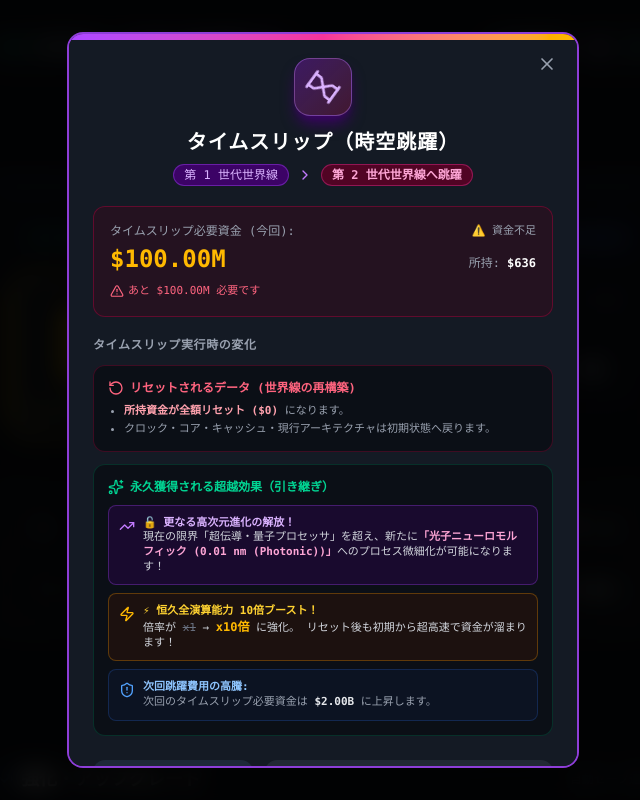
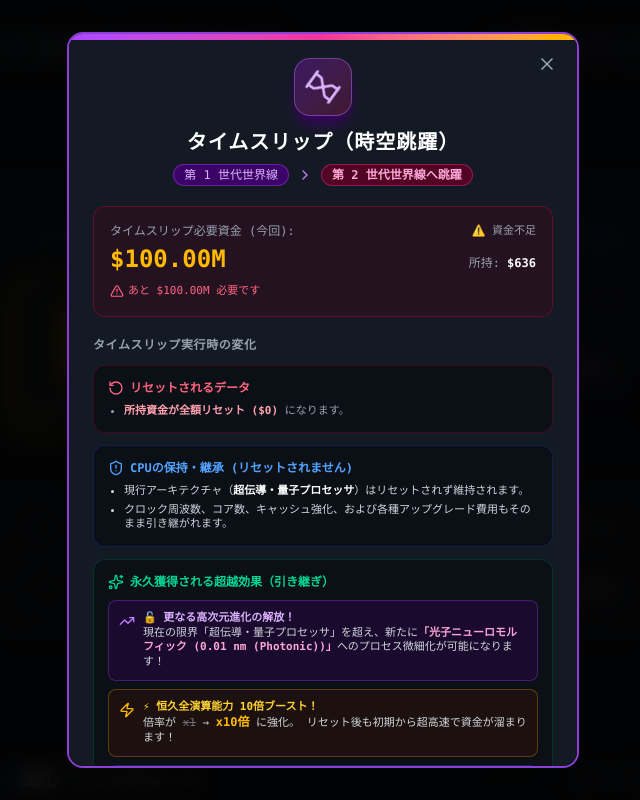
Before and after one commit to natto-tenpura/CPU-, a React (Vite) app: page / in a window 1280 px wide. Both pictures are taken after a click on the button "タイムスリップ世界線情報". Shown: the top 800 px of the page, without its empty margins (317-957 px from the left). Built offline with nearby package versions, Linux system fonts and the light colour scheme.

Commit message:
feat: preserve CPU stats on Time Slip
Modified Time Slip logic to retain current architecture, clock, core, and upgrade status instead of resetting them. Updated the UI to reflect that only funds are reset.

```diff
--- a/src/App.tsx
+++ b/src/App.tsx
@@ -432,17 +432,8 @@ export default function App() {
       const nextTimeSlipCount = (prev.timeSlipCount || 0) + 1;
       const updated: GameSaveData = {
         ...prev,
-        money: 0, // Reset money to $0 upon Time Slip!
-        clockKhz: 740,
-        cores: 1,
-        clickMultiplier: 1,
-        architectureLevel: 0,
+        money: 0, // Reset money to $0 upon Time Slip (CPU is NOT reset!)
         timeSlipCount: nextTimeSlipCount,
-        costs: {
-          clock: 10,
-          core: 50,
-          cache: 100,
-        },
         stats: {
           ...prev.stats,
           timesTimeSlipped: (prev.stats.timesTimeSlipped || 0) + 1,
@@ -830,9 +821,10 @@ export default function App() {
             {isMaxEvolution ? (
               <>
                 進化がMAXに到達しました！タイムスリップを実行すると
-                <strong className="text-rose-400">「資金は $0 にリセット」</strong>
-                されますが、恒久演算倍率が <strong className="text-amber-400">x10倍</strong>{' '}
-                強化され、新アーキテクチャ
+                <strong className="text-rose-400">「所持資金は $0 にリセット」</strong>
+                されますが、
+                <strong className="text-emerald-400">「CPUスペック（現行アーキテクチャ・クロック数・コア数・強化）はそのまま保持」</strong>
+                され、恒久演算倍率が <strong className="text-amber-400">x10倍</strong> 強化されて新アーキテクチャ
                 <strong className="text-pink-300">「{newlyUnlockableOnTimeSlip.name}」</strong>
                 への進化が解放されます。
                 <span className="text-gray-400 block text-[11px] mt-0.5">
@@ -842,7 +834,7 @@ export default function App() {
             ) : (
               <>
                 現タイムラインの進化がMAX（{getArchitecture(maxAllowedArch).name}）に到達するとタイムスリップが実行可能になります。
-                資金をリセットして次世代世界線へ跳躍し、さらなる進化を解放できます。
+                CPUスペックを保持したまま資金のみリセットして次世代世界線へ跳躍し、さらなる進化を解放できます。
               </>
             )}
           </p>
--- a/src/components/TimeSlipModal.tsx
+++ b/src/components/TimeSlipModal.tsx
@@ -120,18 +120,31 @@ export const TimeSlipModal: React.FC<TimeSlipModalProps> = ({
             タイムスリップ実行時の変化
           </h3>
 
-          {/* Reset Warning */}
+          {/* Reset & Inheritance Information */}
           <div className="bg-[#0b0f16] border border-rose-900/40 rounded-xl p-3.5 text-xs space-y-2">
             <div className="flex items-center gap-1.5 text-rose-400 font-bold">
               <RotateCcw className="w-4 h-4 shrink-0" />
-              <span>リセットされるデータ (世界線の再構築)</span>
+              <span>リセットされるデータ</span>
             </div>
             <ul className="text-gray-400 space-y-1 pl-4 list-disc text-[11px]">
               <li>
                 <strong className="text-rose-300">所持資金が全額リセット ($0)</strong> になります。
               </li>
+            </ul>
+          </div>
+
+          {/* CPU Preservation Banner */}
+          <div className="bg-[#0b0f16] border border-blue-900/40 rounded-xl p-3.5 text-xs space-y-2">
+            <div className="flex items-center gap-1.5 text-blue-400 font-bold">
+              <ShieldAlert className="w-4 h-4 shrink-0" />
+              <span>CPUの保持・継承 (リセットされません)</span>
+            </div>
+            <ul className="text-gray-300 space-y-1 pl-4 list-disc text-[11px]">
               <li>
-                クロック・コア・キャッシュ・現行アーキテクチャは初期状態へ戻ります。
+                現行アーキテクチャ（<strong className="text-white">{currentMaxArch.name}</strong>）はリセットされず維持されます。
+              </li>
+              <li>
+                クロック周波数、コア数、キャッシュ強化、および各種アップグレード費用もそのまま引き継がれます。
               </li>
             </ul>
           </div>
```
